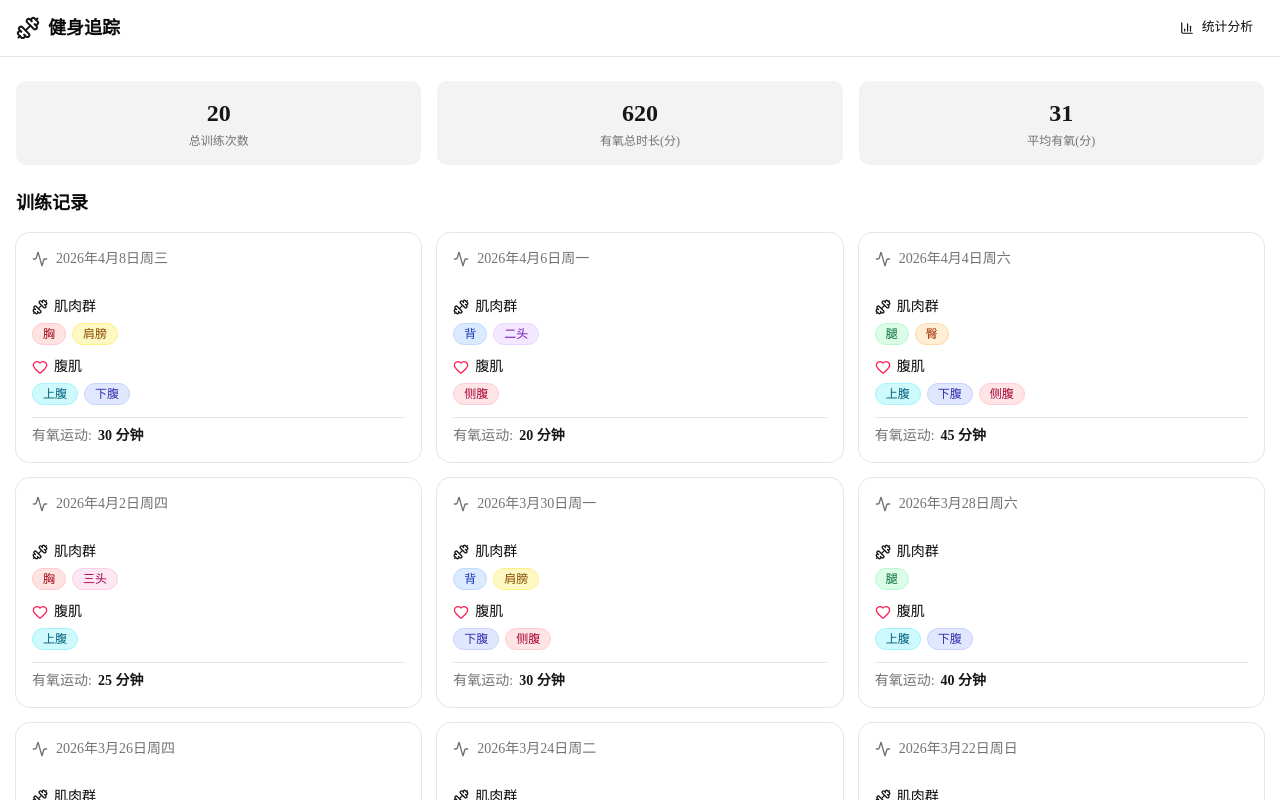
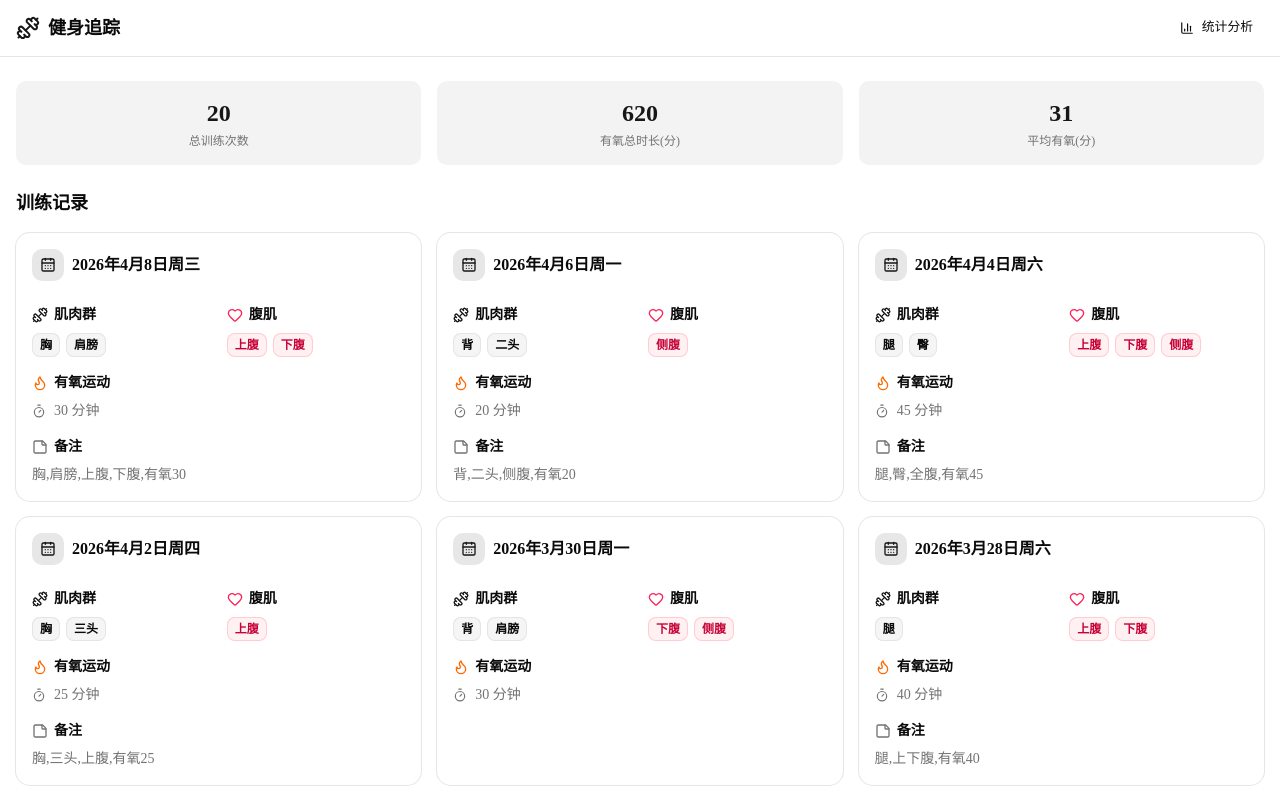
Before and after one commit to jonathanlin768/fitness-tracker, a Next.js app in the folder web/: page / in a window 1280 px wide. Shown: the top 800 px of the page. Built offline with nearby package versions, Linux system fonts and the light colour scheme.

Commit message:
develop workout card

```diff
--- a/web/public/data/workouts.json
+++ b/web/public/data/workouts.json
@@ -31,8 +31,7 @@
     "date": "2026-03-30",
     "muscles": ["背", "肩膀"],
     "abs": ["下腹", "侧腹"],
-    "cardio": 30,
-    "raw": "背,肩膀,下腹,侧腹,有氧30"
+    "cardio": 30
   },
   {
     "date": "2026-03-28",
--- a/web/src/app/page.tsx
+++ b/web/src/app/page.tsx
@@ -55,7 +55,7 @@ export default function Home() {
     <div className="min-h-screen bg-background">
       {/* Header */}
       <header className="sticky top-0 z-50 w-full border-b bg-background/95 backdrop-blur supports-[backdrop-filter]:bg-background/60">
-        <div className="container flex h-14 items-center justify-between px-4">
+        <div className="container mx-auto flex h-14 items-center justify-between px-4">
           <div className="flex items-center gap-2">
             <Dumbbell className="h-6 w-6 text-primary" />
             <h1 className="text-lg font-semibold">健身追踪</h1>
@@ -70,7 +70,7 @@ export default function Home() {
       </header>
 
       {/* Main Content */}
-      <main className="container px-4 py-6">
+      <main className="container mx-auto px-4 py-6">
         {/* Summary Stats */}
         <div className="grid grid-cols-3 gap-4 mb-6">
           <div className="bg-primary/5 rounded-lg p-4 text-center">
--- a/web/src/components/WorkoutCard.tsx
+++ b/web/src/components/WorkoutCard.tsx
@@ -1,10 +1,16 @@
 "use client";
 
-import { Card, CardContent, CardHeader } from "@/components/ui/card";
-import { MuscleTag } from "./MuscleTag";
+import { Card, CardContent, CardHeader, CardTitle } from "@/components/ui/card";
 import { Workout } from "@/types/workout";
 import { formatDate } from "@/lib/data";
-import { Dumbbell, Heart, Activity } from "lucide-react";
+import {
+  Dumbbell,
+  Heart,
+  CalendarDays,
+  Flame,
+  Timer,
+  StickyNote
+} from "lucide-react";
 
 interface WorkoutCardProps {
   workout: Workout;
@@ -12,53 +18,86 @@ interface WorkoutCardProps {
 
 export function WorkoutCard({ workout }: WorkoutCardProps) {
   return (
-    <Card className="w-full hover:shadow-md transition-shadow">
-      <CardHeader className="pb-3">
-        <div className="flex items-center justify-between">
-          <div className="flex items-center gap-2 text-sm text-muted-foreground">
-            <Activity className="w-4 h-4" />
-            <span>{formatDate(workout.date)}</span>
+    <Card className="w-full max-w-lg hover:shadow-lg hover:border-primary/20 transition-all duration-200">
+      {/* Header with Date */}
+      <CardHeader className="pb-2">
+        <div className="flex items-center gap-2">
+          <div className="flex h-8 w-8 items-center justify-center rounded-lg bg-primary/10">
+            <CalendarDays className="h-4 w-4 text-primary" />
           </div>
+          <CardTitle className="text-base font-semibold">
+            {formatDate(workout.date)}
+          </CardTitle>
         </div>
       </CardHeader>
-      <CardContent className="space-y-3">
-        {/* Muscles */}
+
+      <CardContent className="grid gap-4 grid-cols-[repeat(auto-fit,minmax(140px,1fr))]">
+        {/* Muscles Section */}
         {workout.muscles.length > 0 && (
-          <div className="space-y-1.5">
-            <div className="flex items-center gap-1.5 text-sm font-medium text-foreground">
-              <Dumbbell className="w-4 h-4 text-primary" />
-              <span>肌肉群</span>
+          <div className="flex flex-col gap-2">
+            <div className="flex items-center gap-1.5">
+              <Dumbbell className="h-4 w-4 text-primary" />
+              <span className="text-sm font-semibold">肌肉群</span>
             </div>
             <div className="flex flex-wrap gap-1.5">
               {workout.muscles.map((muscle) => (
-                <MuscleTag key={muscle} muscle={muscle} variant="muscle" />
+                <span
+                  key={muscle}
+                  className="inline-flex items-center rounded-md bg-muted px-2 py-1 text-xs font-semibold text-foreground ring-1 ring-inset ring-border"
+                >
+                  {muscle}
+                </span>
               ))}
             </div>
           </div>
         )}
 
-        {/* Abs */}
+        {/* Abs Section */}
         {workout.abs.length > 0 && (
-          <div className="space-y-1.5">
-            <div className="flex items-center gap-1.5 text-sm font-medium text-foreground">
-              <Heart className="w-4 h-4 text-rose-500" />
-              <span>腹肌</span>
+          <div className="flex flex-col gap-2">
+            <div className="flex items-center gap-1.5">
+              <Heart className="h-4 w-4 text-rose-500" />
+              <span className="text-sm font-semibold">腹肌</span>
             </div>
             <div className="flex flex-wrap gap-1.5">
               {workout.abs.map((ab) => (
-                <MuscleTag key={ab} muscle={ab} variant="abs" />
+                <span
+                  key={ab}
+                  className="inline-flex items-center rounded-md bg-rose-50 px-2 py-1 text-xs font-semibold text-rose-700 ring-1 ring-inset ring-rose-200"
+                >
+                  {ab}
+                </span>
               ))}
             </div>
           </div>
         )}
 
-        {/* Cardio */}
-        <div className="flex items-center gap-2 pt-2 border-t border-border">
-          <div className="flex items-center gap-1.5 text-sm">
-            <span className="text-muted-foreground">有氧运动:</span>
-            <span className="font-semibold text-primary">{workout.cardio} 分钟</span>
+        {/* Cardio Section */}
+        <div className="flex flex-col gap-2">
+          <div className="flex items-center gap-1.5">
+            <Flame className="h-4 w-4 text-orange-500" />
+            <span className="text-sm font-semibold">有氧运动</span>
+          </div>
+          <div className="flex items-center gap-2">
+            <Timer className="h-3.5 w-3.5 text-muted-foreground" />
+            <span className="text-sm text-muted-foreground">
+              {workout.cardio > 0 ? `${workout.cardio} 分钟` : "无"}
+            </span>
           </div>
         </div>
+
+        {/* Raw Note Section (if exists) */}
+        {workout.raw && (
+          <div className="flex flex-col gap-2 col-span-full">
+            <div className="flex items-center gap-1.5">
+              <StickyNote className="h-4 w-4 text-muted-foreground" />
+              <span className="text-sm font-semibold">备注</span>
+            </div>
+            <p className="text-sm text-muted-foreground line-clamp-2">
+              {workout.raw}
+            </p>
+          </div>
+        )}
       </CardContent>
     </Card>
   );
```
Also changed, not shown: 1 other file (tests, documents, lock files or other folders).
